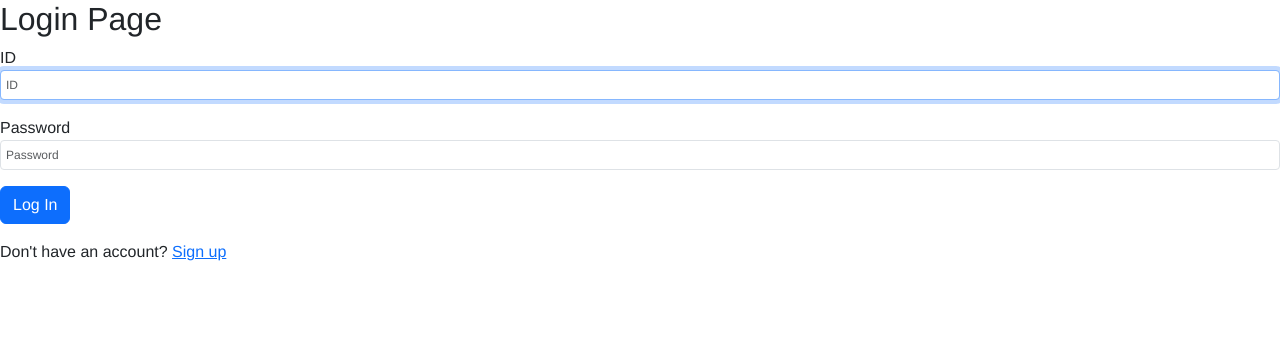
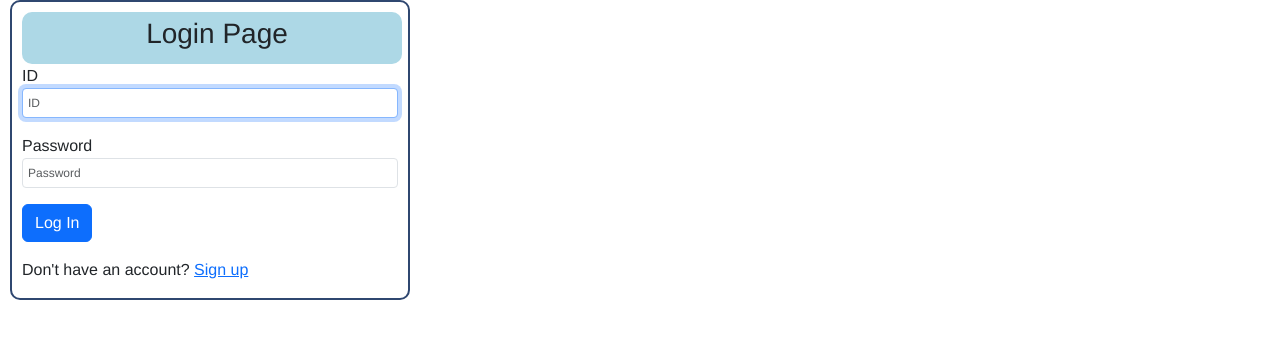
Before and after one commit to HyebeenEmma/TodoStudy_React, a React (Create React App) app: page /login in a window 1280 px wide. Shown: the top 338 px of the page. Built offline with nearby package versions, Linux system fonts and the light colour scheme.

Commit message:
Update Login.js

```diff
--- a/src/Login.js
+++ b/src/Login.js
@@ -37,8 +37,8 @@ const Login = () => {
   };
 
   return (
-    <div className="login-form">
-      <h2>Login Page</h2>
+    <div className="login-box">
+      <div className="login-title"><h3>Login Page</h3></div>
       <form onSubmit={handleSubmit}>
         <div className="form-group mb-3">
           <label htmlFor="id">ID</label>
```
